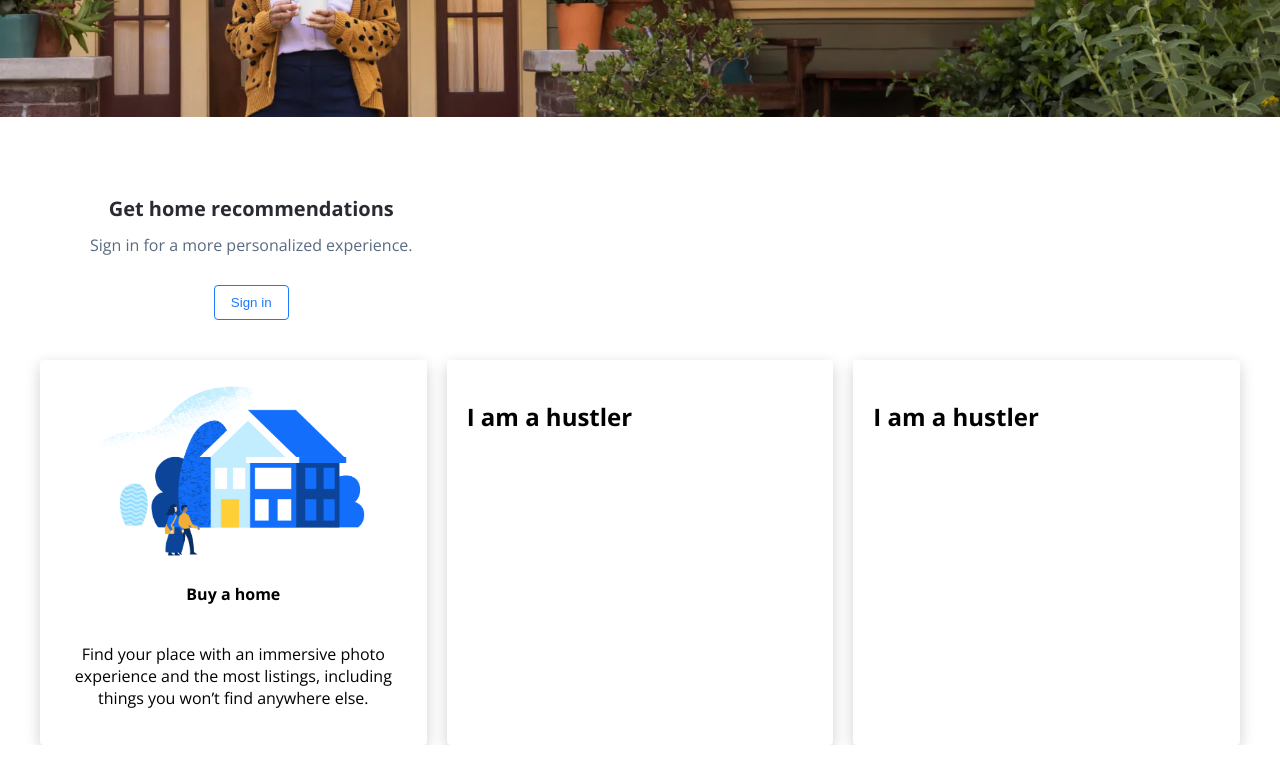
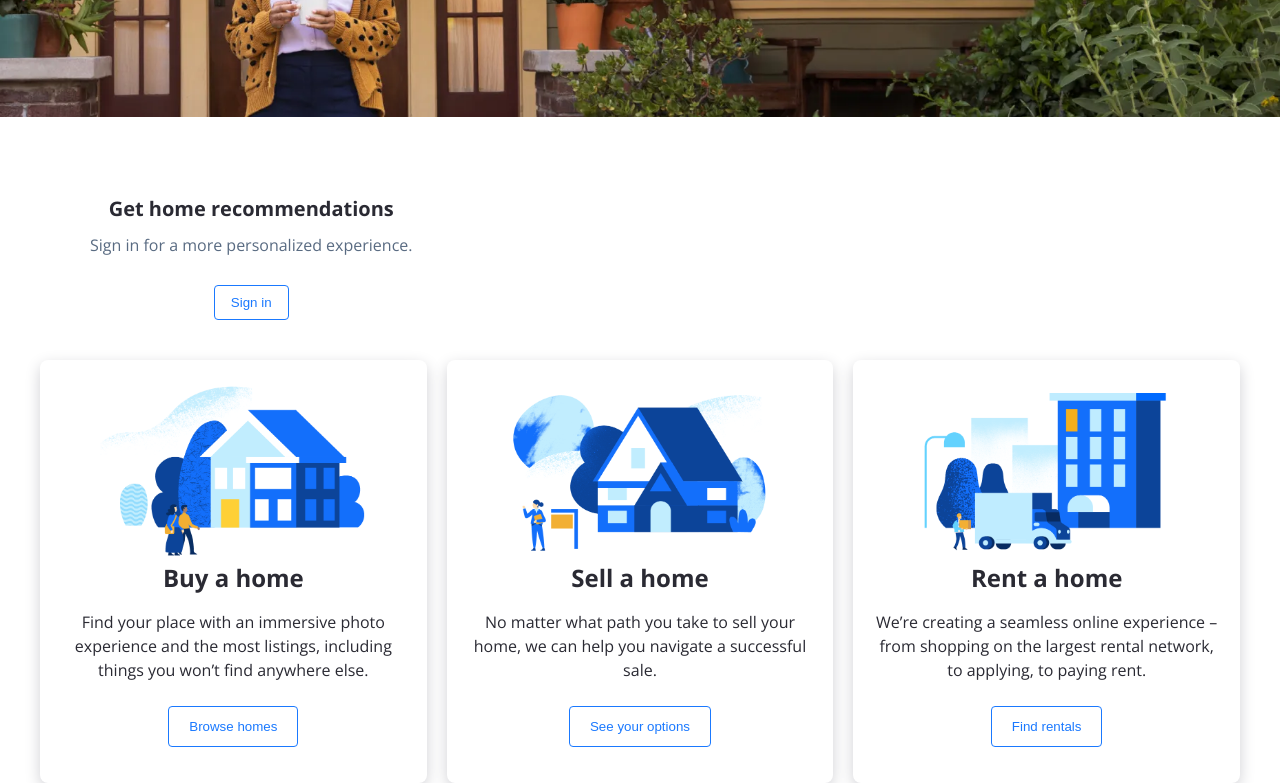
Before and after one commit to JamiuKolawole04/zillow_clone, a plain HTML site: page index.html in a window 1280 px wide. Shown: the part 302-1085 px from the top of the page. Before the commit the page ends 1047 px from the top, so only its background shows below. Drawn offline with Linux system fonts and the light colour scheme.

Commit message:
buy rent and sell home section done

```diff
--- a/index.html
+++ b/index.html
@@ -745,12 +745,36 @@
               Find your place with an immersive photo experience and the most
               listings, including things you won’t find anywhere else.
             </p>
+
+            <button><a href="#">Browse homes</a></button>
           </div>
-          <div>
-            <h1>I am a hustler</h1>
+
+          <div
+            class="d-flex center-text align-items-center justify-center fd-column"
+          >
+            <img src="./assets/images/sell_a_home.png" alt="" />
+            <h4>Sell a home</h4>
+            <p>
+              No matter what path you take to sell your home, we can help you
+              navigate a successful sale.
+            </p>
+
+            <button><a href="#">See your options</a></button>
           </div>
-          <div>
-            <h1>I am a hustler</h1>
+
+          <div
+            class="d-flex center-text align-items-center justify-center fd-column"
+          >
+            <img src="./assets/images/rent_a_home.png" alt="" />
+            <h4>Rent a home</h4>
+            <p>
+              We’re creating a seamless online experience – from shopping on the
+              largest rental network, to applying, to paying rent.
+            </p>
+
+            <button>
+              <a href="#">Find rentals</a>
+            </button>
           </div>
         </div>
       </section>
--- a/style/zillow.css
+++ b/style/zillow.css
@@ -278,4 +278,51 @@ button.sign-in__btn a {
   border-radius: 4px;
   transition: all 200ms ease 0s;
   padding: 20px;
+  cursor: pointer;
+  border-radius: 8px;
 }
+
+.buy-sell-rent-home__wrapper h4 {
+  color: var(--mainBlack);
+  font-weight: 700;
+  font-size: 24px;
+  line-height: 32px;
+  margin: 0px;
+}
+
+.buy-sell-rent-home__wrapper p {
+  color: var(--mainBlack);
+  font-weight: 400;
+  font-size: 16px;
+  line-height: 24px;
+  margin: 16px 0px 0px;
+}
+
+.buy-sell-rent-home__wrapper button a {
+  color: var(--mainBlue);
+}
+
+.buy-sell-rent-home__wrapper button {
+  display: inline-flex;
+  text-align: center;
+  border-radius: 4px;
+  user-select: none;
+  padding: 9px 16px;
+  margin: 24px 0px 16px;
+  appearance: none;
+  transition-property: background-color, border-color, color;
+  transition-duration: 0.2s;
+  transition-timing-function: ease;
+  outline: none;
+  padding: 12px 20px;
+  border: 1px solid var(--mainBlue);
+  background-color: var(--white);
+}
+
+.buy-sell-rent-home__wrapper > div:hover button {
+  background-color: rgb(0, 106, 255);
+}
+
+.buy-sell-rent-home__wrapper > div:hover button a {
+  color: rgb(255, 255, 255);
+}
```
